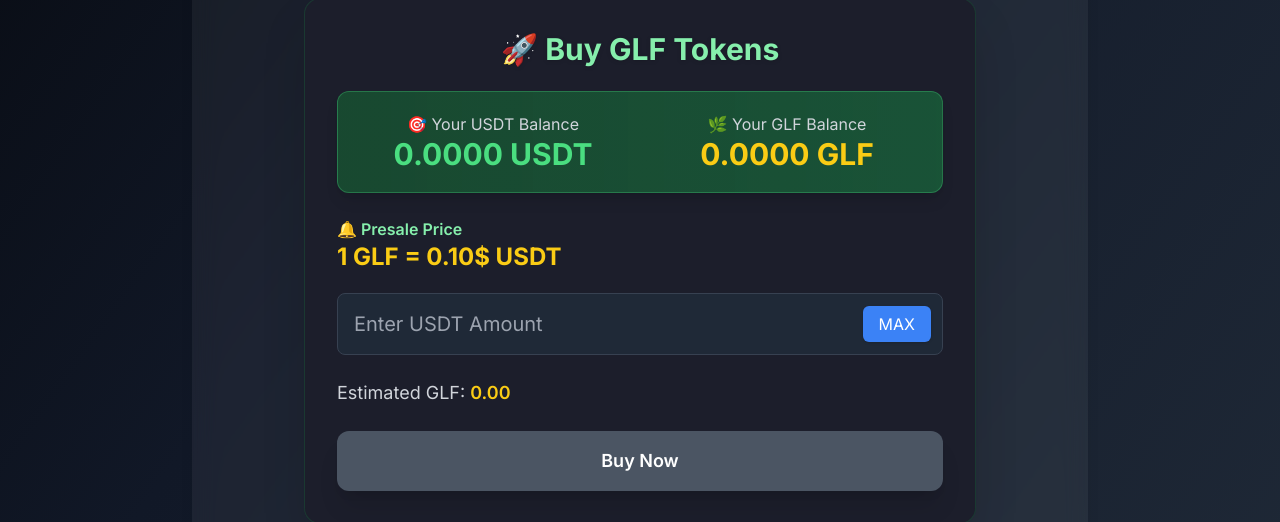
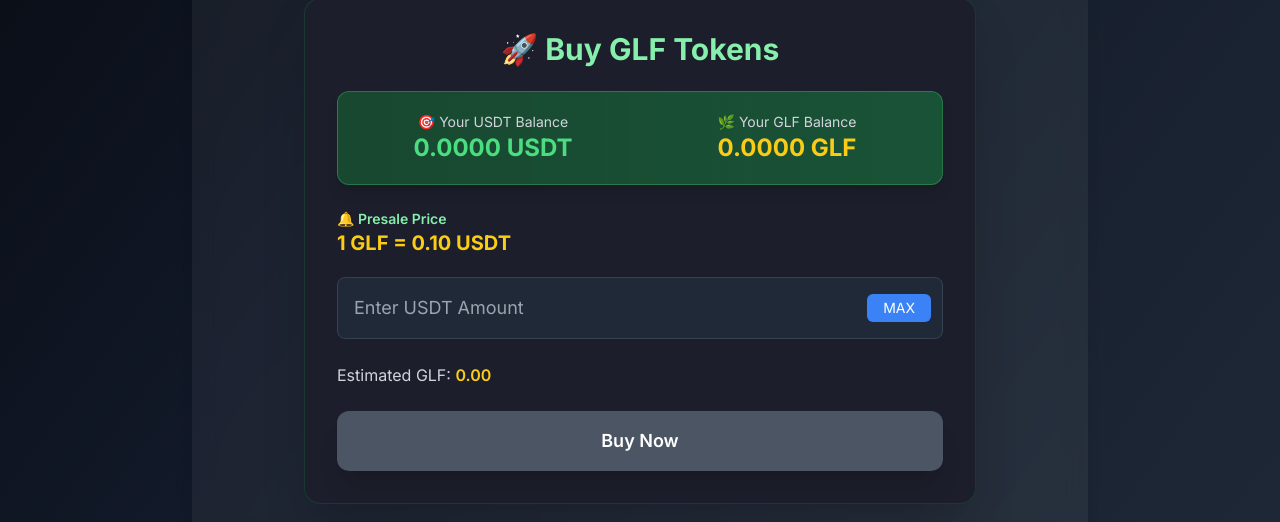
Before and after one commit to shopnilshovon/glf-presale-v2-, a React (Vite) app: page / in a window 1280 px wide. Shown: the part 1080-1602 px from the top of the page. Built offline with nearby package versions, Linux system fonts and the light colour scheme.

Commit message:
Update BuyToken.jsx

```diff
--- a/src/components/BuyToken.jsx
+++ b/src/components/BuyToken.jsx
@@ -1,9 +1,13 @@
 import { useEffect, useState } from "react";
 import { ethers } from "ethers";
-import { USDT_TOKEN_ADDRESS, PRESALE_CONTRACT_ADDRESS, GLF_TOKEN_ADDRESS } from "../utils/constants";
-import ABI from "../abis/PresaleABI.json";
-import GLF_ABI from "../abis/GLFTokenABI.json"; // ERC20 ABI for GLF token balance fetch
-import { motion, AnimatePresence } from "framer-motion";
+import {
+  USDT_TOKEN_ADDRESS,
+  PRESALE_CONTRACT_ADDRESS,
+  GLF_TOKEN_ADDRESS,
+} from "../utils/constants";
+import PRESALE_ABI from "../abis/PresaleABI.json";
+import GLF_ABI from "../abis/GLFTokenABI.json";
+import { motion } from "framer-motion";
 
 export default function BuyToken({ account, setNotification }) {
   const [amount, setAmount] = useState("");
@@ -11,23 +15,20 @@ export default function BuyToken({ account, setNotification }) {
   const [status, setStatus] = useState("");
   const [usdtBalance, setUsdtBalance] = useState("0");
   const [glfBalance, setGlfBalance] = useState("0");
-  const [displayGlfBalance, setDisplayGlfBalance] = useState(0);
 
   const GLF_PRICE = 0.10;
 
-  // Fetch both USDT and GLF balances
+  // 👉 Fetch balances
   const fetchBalances = async () => {
     if (!account || !window.ethereum) return;
     const provider = new ethers.providers.Web3Provider(window.ethereum);
 
-    // USDT contract (6 decimals)
     const usdt = new ethers.Contract(
       USDT_TOKEN_ADDRESS,
       ["function balanceOf(address) view returns (uint256)"],
       provider
     );
 
-    // GLF contract (assume 18 decimals)
     const glf = new ethers.Contract(
       GLF_TOKEN_ADDRESS,
       ["function balanceOf(address) view returns (uint256)"],
@@ -35,59 +36,32 @@ export default function BuyToken({ account, setNotification }) {
     );
 
     try {
-      const [usdtBalRaw, glfBalRaw] = await Promise.all([
+      const [usdtRaw, glfRaw] = await Promise.all([
         usdt.balanceOf(account),
         glf.balanceOf(account),
       ]);
-      const usdtBal = ethers.utils.formatUnits(usdtBalRaw, 6);
-      const glfBal = ethers.utils.formatUnits(glfBalRaw, 18);
 
-      setUsdtBalance(usdtBal);
-      setGlfBalance(glfBal);
+      setUsdtBalance(ethers.utils.formatUnits(usdtRaw, 6));
+      setGlfBalance(ethers.utils.formatUnits(glfRaw, 18));
     } catch (err) {
-      console.error("Failed to fetch balances:", err);
+      console.error("Error fetching balances:", err);
     }
   };
-
-  // Animate GLF balance count up effect when glfBalance changes
-  useEffect(() => {
-    let start = 0;
-    const end = parseFloat(glfBalance);
-    if (isNaN(end)) return;
-
-    const duration = 1000; // animation duration ms
-    const increment = end / (duration / 30); // update every 30ms
-
-    let current = start;
-    const timer = setInterval(() => {
-      current += increment;
-      if (current >= end) {
-        setDisplayGlfBalance(end);
-        clearInterval(timer);
-      } else {
-        setDisplayGlfBalance(current);
-      }
-    }, 30);
-
-    return () => clearInterval(timer);
-  }, [glfBalance]);
 
   useEffect(() => {
     fetchBalances();
   }, [account]);
 
-  const estimateTokens = () => {
+  const estimateGLF = () => {
     const usdtValue = parseFloat(amount || "0");
-    if (usdtValue && GLF_PRICE) return (usdtValue / GLF_PRICE).toFixed(2);
-    return "0.00";
+    return usdtValue && GLF_PRICE
+      ? (usdtValue / GLF_PRICE).toFixed(2)
+      : "0.00";
   };
 
-  const setMaxAmount = () => {
-    setAmount(usdtBalance);
-  };
+  const setMaxAmount = () => setAmount(usdtBalance);
 
-  // ... (buy function stays same)
-
+  // 🛒 Buy Token Logic
   const buy = async () => {
     if (!account) {
       setNotification({ type: "error", message: "Wallet not connected" });
@@ -102,13 +76,13 @@ export default function BuyToken({ account, setNotification }) {
       const usdt = new ethers.Contract(
         USDT_TOKEN_ADDRESS,
         [
-          "function approve(address spender, uint256 amount) public returns (bool)",
-          "function allowance(address owner, address spender) public view returns (uint256)"
+          "function approve(address spender, uint256 amount) returns (bool)",
+          "function allowance(address owner, address spender) view returns (uint256)",
         ],
         signer
       );
 
-      const presale = new ethers.Contract(PRESALE_CONTRACT_ADDRESS, ABI, signer);
+      const presale = new ethers.Contract(PRESALE_CONTRACT_ADDRESS, PRESALE_ABI, signer);
       const usdtAmount = ethers.utils.parseUnits(amount, 6);
 
       const allowance = await usdt.allowance(account, PRESALE_CONTRACT_ADDRESS);
@@ -125,9 +99,9 @@ export default function BuyToken({ account, setNotification }) {
 
       setNotification({ type: "success", message: "✅ Token purchase successful!" });
       setAmount("");
-      await fetchBalances();
+      fetchBalances();
     } catch (error) {
-      console.error("Purchase failed:", error);
+      console.error("Buy failed:", error);
       setNotification({
         type: "error",
         message: "❌ " + (error?.data?.message || error.message),
@@ -150,87 +124,79 @@ export default function BuyToken({ account, setNotification }) {
         whileHover={{ scale: 1.01 }}
         transition={{ duration: 0.3 }}
       >
-        <h2 className="text-xl sm:text-3xl font-bold mb-6 text-center text-green-300 drop-shadow">
+        <h2 className="text-2xl sm:text-3xl font-bold mb-6 text-center text-green-300">
           🚀 Buy GLF Tokens
         </h2>
 
-        {/* Balance Box with animation */}
+        {/* 🪙 Balance Box */}
         <motion.div
+          className="mb-6 grid grid-cols-2 gap-6 bg-gradient-to-r from-green-800/60 to-green-600/40 rounded-xl p-5 shadow-lg border border-green-400/30"
           initial={{ opacity: 0, y: 20 }}
           animate={{ opacity: 1, y: 0 }}
           transition={{ duration: 0.8 }}
-          className="mb-6 grid grid-cols-2 gap-6 bg-gradient-to-r from-green-800/60 to-green-600/40 rounded-xl p-5 shadow-lg border border-green-400/30"
         >
-          {/* USDT Balance */}
           <div className="flex flex-col items-center">
-            <p className="text-sm sm:text-base text-gray-300">🎯 Your USDT Balance</p>
-            <p className="text-2xl sm:text-3xl font-bold text-green-400">
+            <p className="text-sm text-gray-300">🎯 Your USDT Balance</p>
+            <p className="text-2xl font-bold text-green-400">
               {parseFloat(usdtBalance).toFixed(4)} USDT
             </p>
           </div>
 
-          {/* GLF Balance */}
           <div className="flex flex-col items-center">
-            <p className="text-sm sm:text-base text-gray-300">🌿 Your GLF Balance</p>
-            <motion.p
-              key={displayGlfBalance} // rerun animation on value change
-              initial={{ opacity: 0, y: 10 }}
-              animate={{ opacity: 1, y: 0 }}
-              transition={{ duration: 0.6 }}
-              className="text-2xl sm:text-3xl font-bold text-yellow-400"
-            >
-              {displayGlfBalance.toFixed(4)} GLF
-            </motion.p>
+            <p className="text-sm text-gray-300">🌿 Your GLF Balance</p>
+            <p className="text-2xl font-bold text-yellow-400">
+              {parseFloat(glfBalance).toFixed(4)} GLF
+            </p>
           </div>
         </motion.div>
 
-        {/* Presale Price */}
+        {/* 💰 Presale Info */}
         <div className="mb-5">
-          <p className="text-sm sm:text-base text-white font-semibold">
+          <p className="text-sm text-white font-semibold">
             🔔 <span className="text-green-300">Presale Price</span>
           </p>
-          <p className="text-xl sm:text-2xl font-bold text-yellow-400">1 GLF = 0.10$ USDT</p>
+          <p className="text-xl font-bold text-yellow-400">
+            1 GLF = 0.10 USDT
+          </p>
         </div>
 
-        {/* Input with Max Button */}
+        {/* 💸 Input Field */}
         <div className="mb-6 relative">
           <input
             type="number"
-            min="0"
             placeholder="Enter USDT Amount"
             value={amount}
             onChange={(e) => setAmount(e.target.value)}
-            className="w-full p-4 pr-24 rounded-lg bg-gray-800 text-white text-lg sm:text-xl placeholder-gray-400 border border-gray-700 focus:outline-none focus:ring-2 focus:ring-green-500 transition"
+            className="w-full p-4 pr-24 rounded-lg bg-gray-800 text-white text-lg placeholder-gray-400 border border-gray-700 focus:outline-none focus:ring-2 focus:ring-green-500"
           />
           <button
             onClick={setMaxAmount}
-            type="button"
-            className="absolute right-3 top-1/2 -translate-y-1/2 px-4 py-1 sm:py-1.5 bg-blue-500 hover:bg-blue-600 text-white rounded-md text-sm sm:text-base font-medium shadow"
+            className="absolute right-3 top-1/2 -translate-y-1/2 px-4 py-1 bg-blue-500 hover:bg-blue-600 text-white rounded-md text-sm font-medium"
           >
             MAX
           </button>
         </div>
 
-        {/* Estimated Tokens */}
-        <div className="mb-6 text-base sm:text-lg text-gray-300">
+        {/* 📈 Estimation */}
+        <div className="mb-6 text-base text-gray-300">
           Estimated GLF:{" "}
-          <span className="text-yellow-400 font-semibold">{estimateTokens()}</span>
+          <span className="text-yellow-400 font-semibold">{estimateGLF()}</span>
         </div>
 
-        {/* Loading Status */}
+        {/* ⏳ Status */}
         {loading && (
           <div className="mb-4 text-base text-blue-400 flex items-center gap-2">
-            <span className="animate-spin inline-block w-4 h-4 border-2 border-t-transparent border-white rounded-full"></span>
+            <span className="animate-spin w-4 h-4 border-2 border-t-transparent border-white rounded-full"></span>
             {status === "approve" && "Approving USDT..."}
             {status === "confirming" && "Confirming purchase..."}
           </div>
         )}
 
-        {/* Buy Button */}
+        {/* ✅ Buy Button */}
         <motion.button
           onClick={buy}
           disabled={loading || !amount}
-          className={`w-full py-4 rounded-xl transition-all duration-300 font-semibold text-lg shadow-xl ${
+          className={`w-full py-4 rounded-xl font-semibold text-lg shadow-xl transition-all ${
             loading || !amount
               ? "bg-gray-600 cursor-not-allowed"
               : "bg-gradient-to-r from-green-500 to-lime-500 hover:from-green-600 hover:to-lime-600"
```
